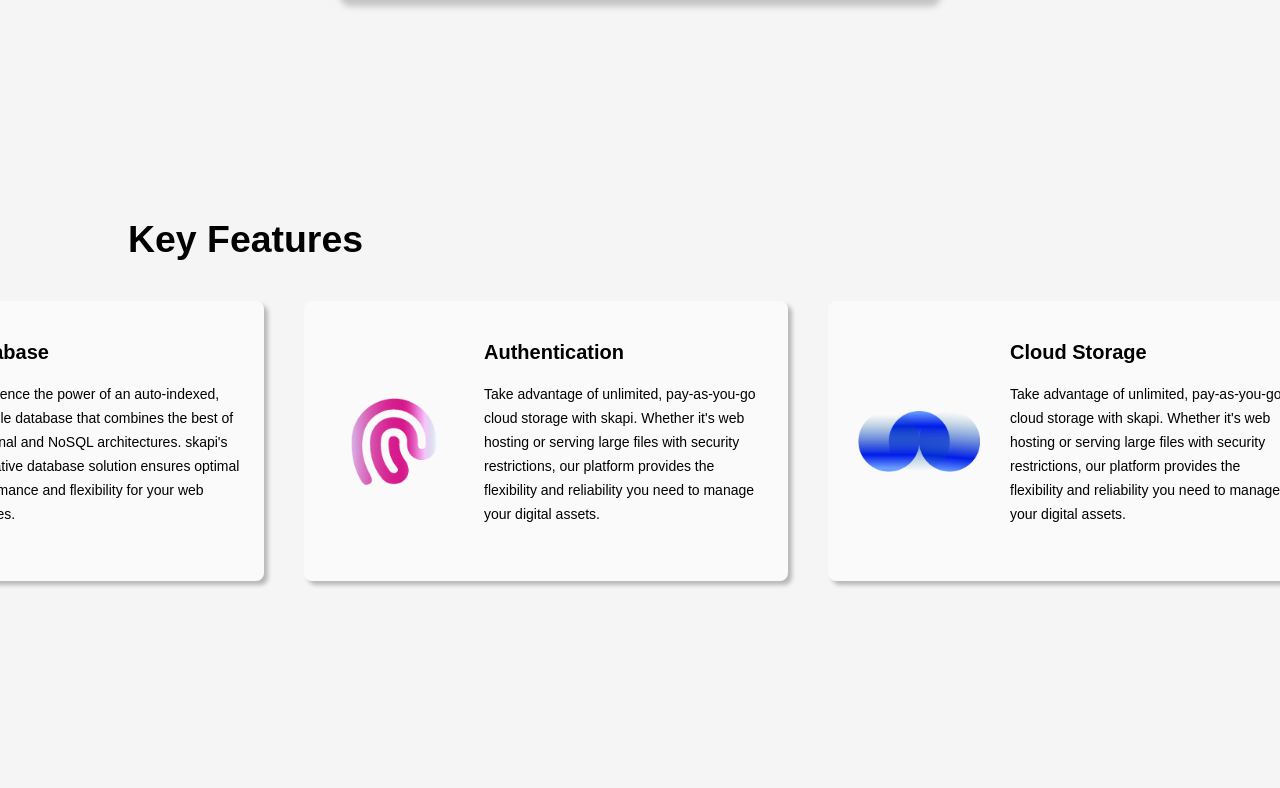
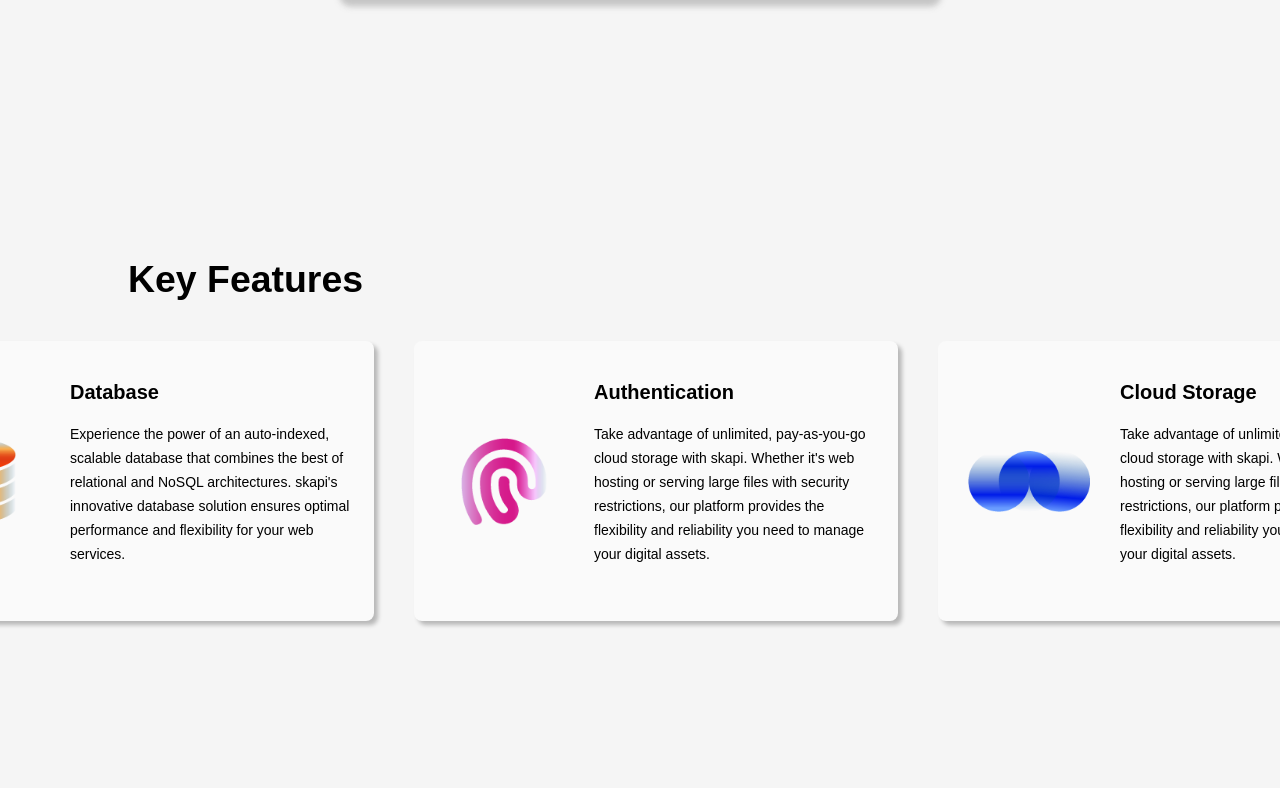
Before and after one commit to kkb75281/skapi-landing, a Vue app: page / in a window 1280 px wide. Shown: the part 1392-2180 px from the top of the page. Built offline with nearby package versions, Linux system fonts and the light colour scheme; a web font is replaced by a local one.

Commit message:
2023.04.17

```diff
--- a/src/views/HomeView.vue
+++ b/src/views/HomeView.vue
@@ -143,7 +143,7 @@ function codeCopy() {
 }
 
 onMounted(() => {
-    function Mobile() { return /Android|webOS|iPhone|iPad|iPod|BlackBerry|IEMobile|Opera Mini/i.test(navigator.userAgent); }
+    function Mobile() { return /Android|webOS|iPhone|iPod|BlackBerry|IEMobile|Opera Mini/i.test(navigator.userAgent); }
     if (Mobile()) {
         console.log('mobile')
         let cards = document.querySelectorAll('.card');
@@ -182,6 +182,7 @@ onMounted(() => {
             })
         })
     } else {
+        console.log('pc')
         let features = document.querySelector('.features');
         let featuresTop = features.offsetTop + 200;
         let cardTit = document.querySelector('.cardTit');
@@ -221,6 +222,7 @@ onMounted(() => {
 <style lang="less">
 main {
     height: 100%;
+    overflow-x: hidden;
     background-color: #f5f5f5;
 
     .sectionBox {
@@ -412,8 +414,8 @@ main {
             overflow: hidden;
 
             .feaCont {
-                height: 500px;
-                padding: 110px 0 200px 0;
+                height: 400px;
+                padding: 150px 0;
 
                 .cardTit {
                     width: 1024px;
@@ -1161,7 +1163,8 @@ main {
                         }
 
                         .levelInner {
-                            width: 77%;
+                            width: 75%;
+                            margin-left: 2%;
                             margin-top: 57px;
 
                             .level {
@@ -1263,7 +1266,7 @@ main {
     }
 }
 
-@media (max-width: 390px) {
+@media (max-width: 450px) {
     main {
         -ms-overflow-style: none;
         scrollbar-width: none;
```
